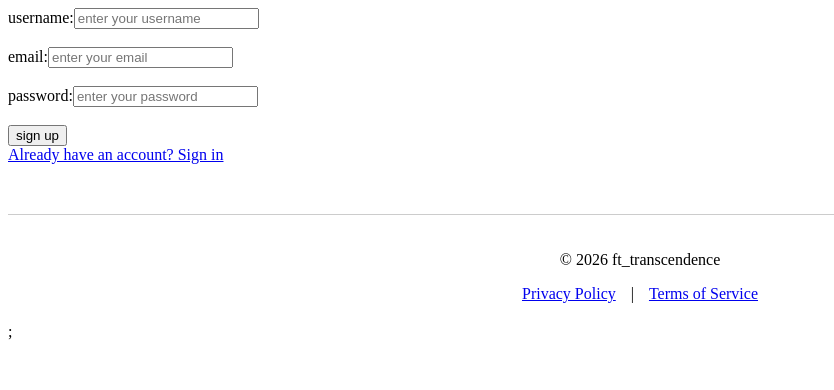
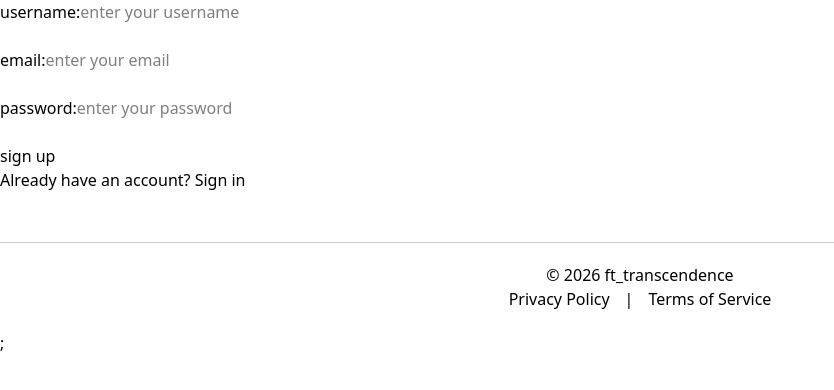
Before and after one commit to OuchaneSiham/fix-merged-version, a React (Vite) app in the folder frontend/: page / in a window 1280 px wide. Shown: the top 390 px of the page, without its empty margins (0-834 px from the left). Built offline with nearby package versions, Linux system fonts and the light colour scheme.

Commit message:
Siham still scared

```diff
--- /dev/null
+++ b/frontend/src/main.css
@@ -0,0 +1 @@
+@import "tailwindcss";
--- a/frontend/src/main.jsx
+++ b/frontend/src/main.jsx
@@ -2,6 +2,7 @@ import { StrictMode } from "react";
 import { createRoot } from "react-dom/client";
 import App from "./App.jsx";
 import { BrowserRouter } from "react-router-dom";
+import "./main.css";
 
 createRoot(document.getElementById("root")).render(
   <StrictMode>
```
